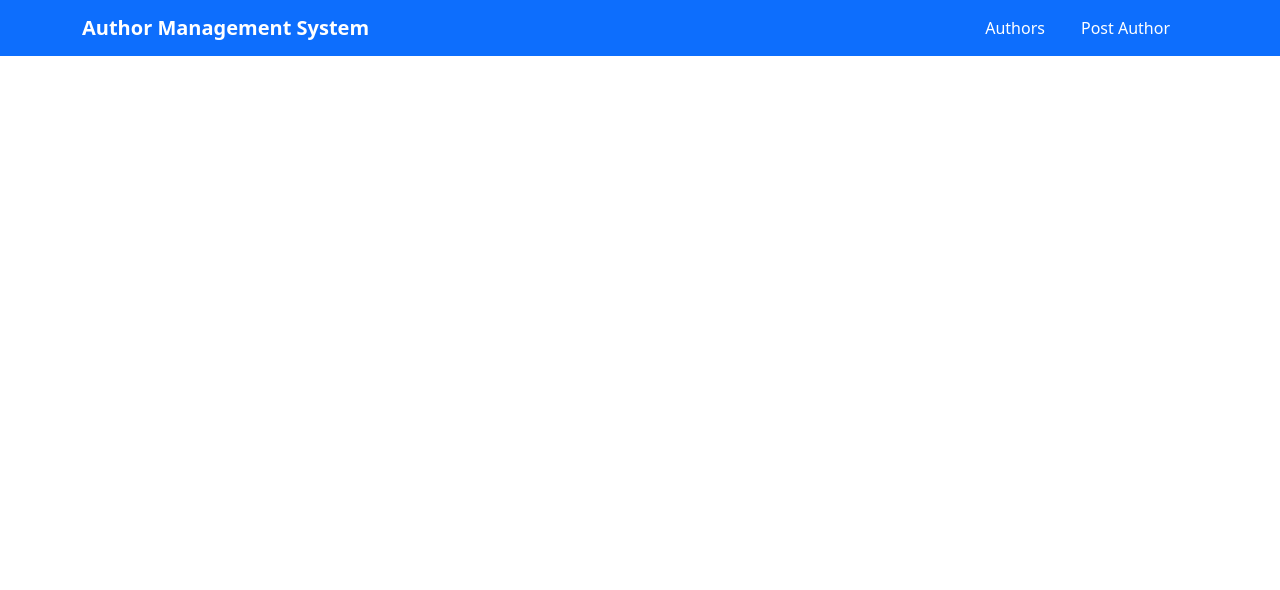
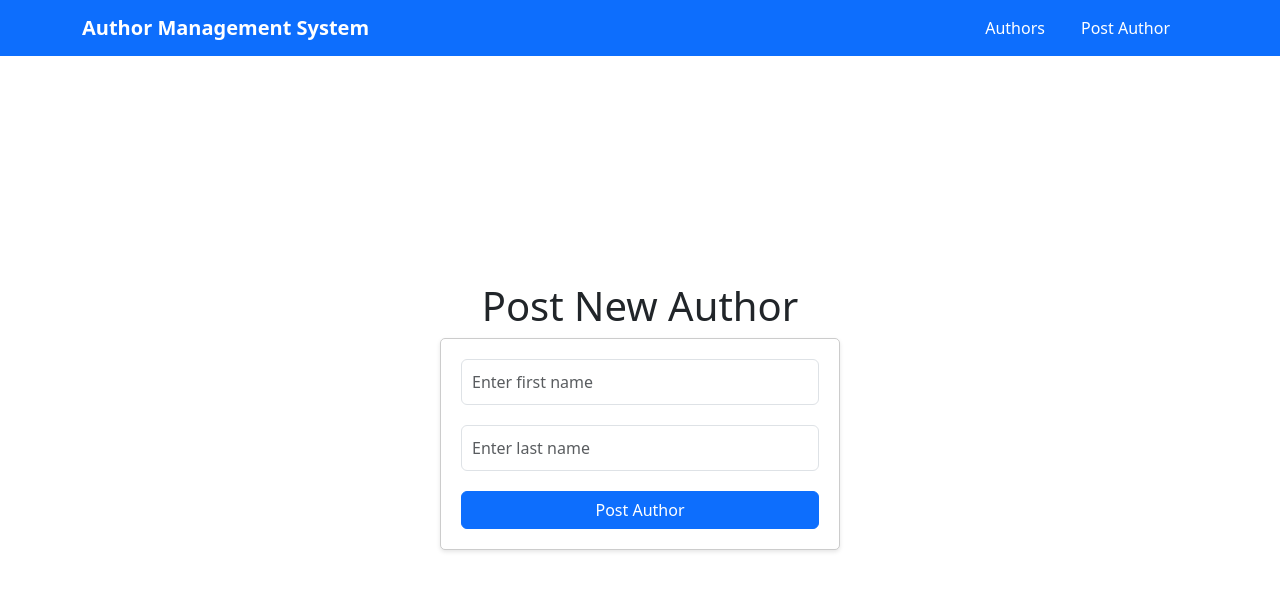
Before and after one commit to KorbutViacheslav/authorweb, a React (Create React App) app: page /author in a window 1280 px wide. Shown: the top 590 px of the page. Built offline with nearby package versions, Linux system fonts and the light colour scheme.

Commit message:
Added dashboard and nomath page and postauthor form

```diff
--- a/src/App.js
+++ b/src/App.js
@@ -1,10 +1,19 @@
+import { Route, Routes } from "react-router-dom";
 import "./App.css";
+import Dashboard from "./pages/dashboard/Dashboard.js";
 import Header from "./pages/header/Header.js";
+import Nomatch from "./pages/noMatch/Nomatch";
+import Postauthor from "./pages/author/Postauthor.js";
 
 function App() {
   return (
     <>
       <Header />
+      <Routes>
+        <Route path="/" element={<Dashboard />}></Route>
+        <Route path="/author" element={<Postauthor />}></Route>
+        <Route path="*" element={<Nomatch />}></Route>
+      </Routes>
     </>
   );
 }
--- /dev/null
+++ b/src/pages/author/Postauthor.css
@@ -0,0 +1,23 @@
+.center-form {
+  display: flex;
+  flex-direction: column;
+  align-items: center;
+  justify-content: center;
+  height: 90vh;
+}
+
+.center-form Form {
+  max-width: 400px;
+  width: 100%;
+  padding: 20px;
+  border: 1px solid #ccc;
+  background-color: #fff;
+  border-radius: 5px;
+  box-shadow: 0 2px 4px rgba(0, 0, 0, 0.1);
+  text-align: center;
+}
+
+.center-form Form .form-control {
+  margin-bottom: 20px;
+  padding: 10px;
+}
--- /dev/null
+++ b/src/pages/author/Postauthor.js
@@ -0,0 +1,52 @@
+import Form from "react-bootstrap/Form";
+import "./Postauthor.css";
+import { useState } from "react";
+import Button from "react-bootstrap/Button";
+
+const Postauthor = () => {
+  const [formData, setFormData] = useState({
+    firstName: "",
+    lastName: "",
+  });
+
+  const handleInputChange = (event) => {
+    const { name, value } = event.target;
+    setFormData({
+      ...formData,
+      [name]: value,
+    });
+  };
+
+  return (
+    <>
+      <div className="center-form">
+        <h1>Post New Author</h1>
+        <Form>
+          <Form.Group controlId="formBasicFirstName">
+            <Form.Control
+              type="text"
+              name="firstname"
+              placeholder="Enter first name"
+              value={formData.firstName}
+              onChange={handleInputChange}
+            />
+          </Form.Group>
+
+          <Form.Group controlId="formBasicLastName">
+            <Form.Control
+              type="text"
+              name="lastname"
+              placeholder="Enter last name"
+              value={formData.lastName}
+              onChange={handleInputChange}
+            />
+          </Form.Group>
+          <Button variant="primary" type="submit" className="w-100">
+            Post Author
+          </Button>
+        </Form>
+      </div>
+    </>
+  );
+};
+export default Postauthor;
--- /dev/null
+++ b/src/pages/dashboard/Dashboard.js
@@ -0,0 +1,4 @@
+const Dashboard = () => {
+  return <div>Dashboard Component</div>;
+};
+export default Dashboard;
--- /dev/null
+++ b/src/pages/noMatch/Nomatch.js
@@ -0,0 +1,9 @@
+const Nomatch = () => {
+  console.log("NoMatch component rendered");
+  return (
+    <>
+      <h1>404 Not found</h1>
+    </>
+  );
+};
+export default Nomatch;
```
